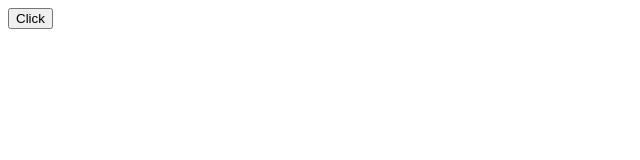
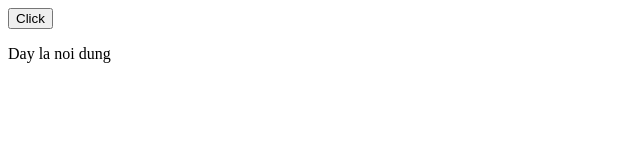
Before and after one commit to npv34/demo_git, a plain HTML site: page index.html in a window 1280 px wide. Shown: the whole page, without its empty margins (0-640 px from the left). Drawn offline with Linux system fonts and the light colour scheme.

Commit message:
create tag p

```diff
--- a/index.html
+++ b/index.html
@@ -7,6 +7,7 @@
 </head>
 <body>
     <button onclick="showMessage()">Click</button>
+    <p>Day la noi dung</p>
     <script src="my.js"></script>
 </body>
 </html>
```
Also changed, not shown: my.js (line endings or trailing spaces).
